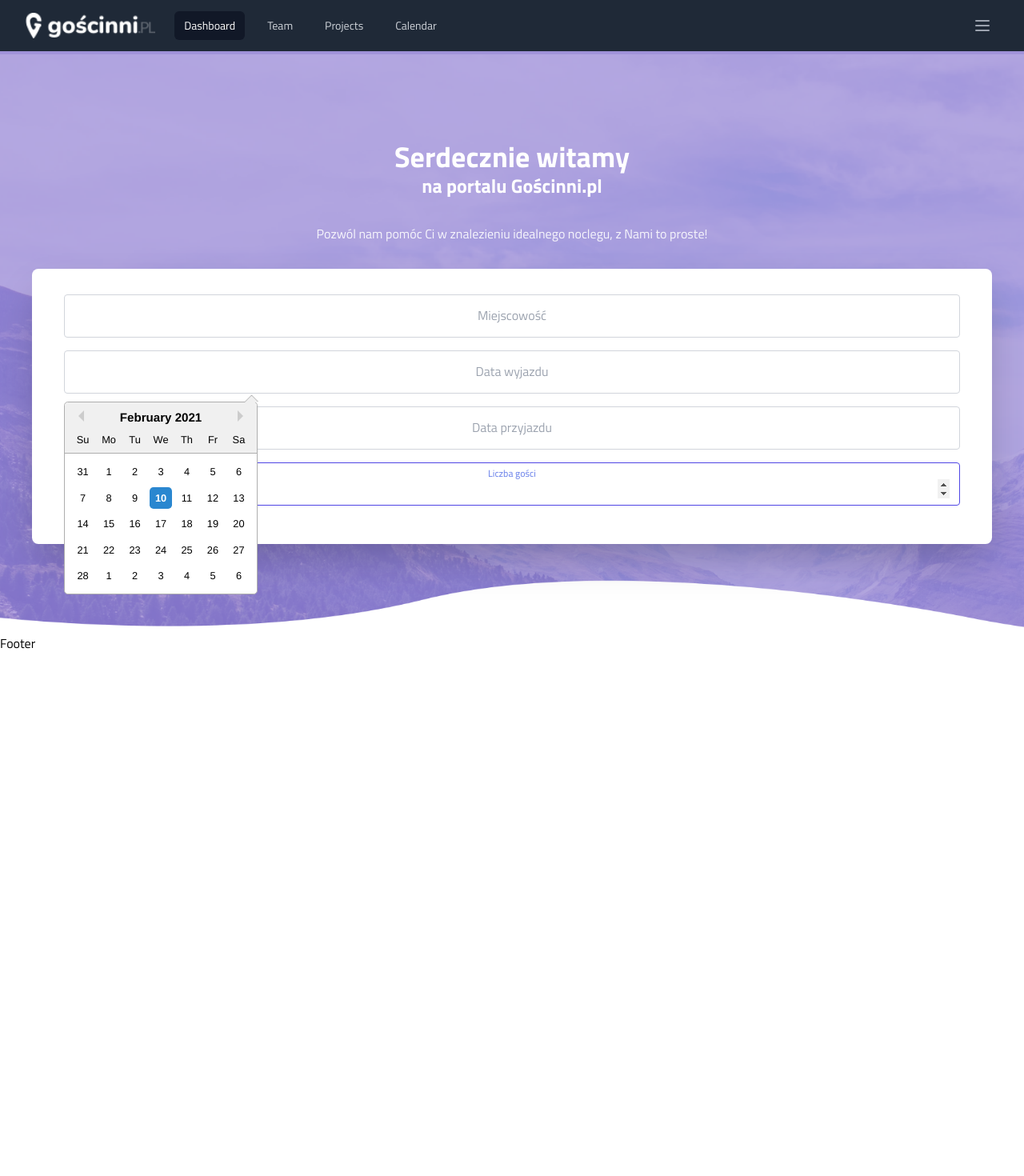
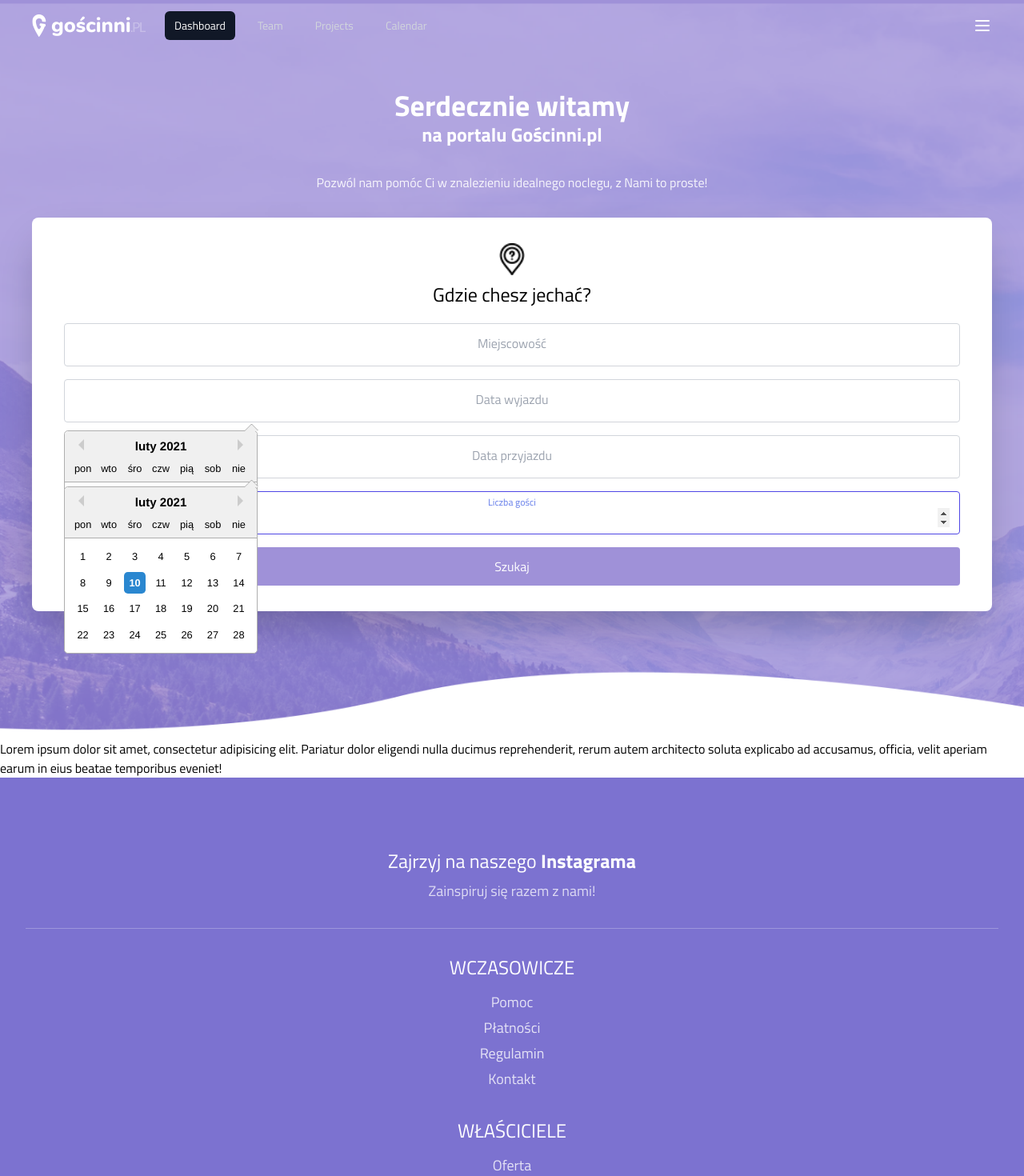
Before and after one commit to adrian-domanski/booking-app, a Next.js app: page / in a window 1280 px wide. Shown: the top 1470 px of the page at 80% size. Before the commit the page ends 816 px from the top, so only its background shows below. Built offline with nearby package versions, Linux system fonts and the light colour scheme.

Commit message:
Basic footer and header

```diff
--- a/components/Layout/Footer.tsx
+++ b/components/Layout/Footer.tsx
@@ -1,10 +1,104 @@
 import React from 'react';
+import {
+  NavGrid,
+  NavGridItem,
+  NavLink,
+  NavList,
+  NavListItem,
+  NavSubTitle,
+  StyledFooter,
+} from '../../styles/components/Footer';
 
 const Footer = () => {
   return (
-    <div>
-      <h1>Footer</h1>
-    </div>
+    <StyledFooter className='py-12 px-4'>
+      <h1 className='text-2xl'>
+        <i className='fab fa-instagram text-4xl mb-2'></i>
+        <br />
+        Zajrzyj na naszego <b>Instagrama</b>
+      </h1>
+      <h2 className='text-lg opacity-75 mt-2'>Zainspiruj się razem z nami!</h2>
+      <hr className='mx-4 my-8' />
+      <NavGrid>
+        <NavGridItem>
+          <NavSubTitle>Wczasowicze</NavSubTitle>
+          <NavList>
+            <NavListItem>
+              <NavLink href='/'>Pomoc</NavLink>
+            </NavListItem>
+            <NavListItem>
+              <NavLink href='/'>Płatności</NavLink>
+            </NavListItem>
+            <NavListItem>
+              <NavLink href='/'>Regulamin</NavLink>
+            </NavListItem>
+            <NavListItem>
+              <NavLink href='/'>Kontakt</NavLink>
+            </NavListItem>
+          </NavList>
+        </NavGridItem>
+        <NavGridItem>
+          <NavSubTitle>Właściciele</NavSubTitle>
+          <NavList>
+            <NavListItem>
+              <NavLink href='/'>Oferta</NavLink>
+            </NavListItem>
+            <NavListItem>
+              <NavLink href='/'>System rezerwacji</NavLink>
+            </NavListItem>
+            <NavListItem>
+              <NavLink href='/'>Zarządzanie obiektem</NavLink>
+            </NavListItem>
+            <NavListItem>
+              <NavLink href='/'>Kontakt</NavLink>
+            </NavListItem>
+          </NavList>
+        </NavGridItem>
+        <NavGridItem>
+          <NavSubTitle>Informacje</NavSubTitle>
+          <NavList>
+            <NavListItem>
+              <NavLink href='/'>Regulamin</NavLink>
+            </NavListItem>
+            <NavListItem>
+              <NavLink href='/'>Polityka prytwatności</NavLink>
+            </NavListItem>
+            <NavListItem>
+              <NavLink href='/'>Wsparcie</NavLink>
+            </NavListItem>
+          </NavList>
+        </NavGridItem>
+      </NavGrid>
+
+      <hr className='mx-4 my-8' />
+
+      <p>
+        Masz pytanie? Zadzwoń na <b>500 600 700</b>, lub napisz na{' '}
+        <b>bok@goscinni.pl</b>
+      </p>
+
+      <input
+        type='text'
+        className='bg-transparent text-xl text-white placeholder-white mt-6 px-4 py-2 border-b'
+        placeholder='Wpisz swój adres email'
+      />
+      <button className='bg-white text-black rounded px-2 py-1 ml-2'>
+        Zapisz
+      </button>
+
+      <p className='mt-8 opacity-75'>
+        Zapisując się do naszego newslettera będziesz otrzymywać powiadomienia o
+        zniżkach i najpopularniejszych kierunkach podróży.
+      </p>
+
+      <hr className='mx-4 my-8' />
+
+      <p>
+        Wszelkie prawa zastrzeżone przez {new Date().getFullYear()} Gościnni Sp.
+        z.o.o.
+      </p>
+      <p className='mt-8'>Dumnie wspierane przez Softwise</p>
+    </StyledFooter>
   );
 };
 
--- a/components/Layout/Layout.tsx
+++ b/components/Layout/Layout.tsx
@@ -1,8 +1,9 @@
-import React from 'react';
+import React, { useEffect, useState } from 'react';
 import Footer from './Footer';
 import Navbar from './Navbar';
 import Head from 'next/head';
 import { createGlobalStyle } from 'styled-components';
+import styled from 'styled-components';
 
 const GlobalStyles = createGlobalStyle`
   * {
@@ -16,6 +17,12 @@
   }
 `;
 
+const PageWrapper = styled.div`
+  &.mousedown *:focus {
+    outline: 0;
+  }
+`;
+
 interface IProps {
   children: React.ReactNode;
   title?: string;
@@ -25,8 +32,22 @@
   children,
   title = 'Gościnni - Znajdź swoje miejsce',
 }) => {
+  const [mouseDown, setMouseDown] = useState(false);
+
+  useEffect(() => {
+    document.addEventListener('mousedown', () => {
+      setMouseDown(true);
+    });
+
+    document.addEventListener('keydown', (e) => {
+      if (e.code === 'Tab') {
+        setMouseDown(false);
+      }
+    });
+  }, []);
+
   return (
-    <>
+    <PageWrapper className={`${mouseDown ? 'mousedown' : ''}`}>
       <GlobalStyles />
       <Head>
         <title>{title ? `${title} | Gościnni` : title}</title>
@@ -35,11 +56,17 @@
           href='https://fonts.googleapis.com/css2?family=Titillium+Web:wght@400;600;700&display=swap'
           rel='stylesheet'
         ></link>
+        <link
+          rel='stylesheet'
+          href='https://cdnjs.cloudflare.com/ajax/libs/font-awesome/5.15.2/css/all.min.css'
+          integrity='sha512-HK5fgLBL+xu6dm/Ii3z4xhlSUyZgTT9tuc/hSrtw6uzJOvgRr2a9jyxxT1ely+B+xFAmJKVSTbpM/CuL7qxO8w=='
+          crossOrigin='anonymous'
+        />
       </Head>
       <Navbar />
       <main>{children}</main>
       <Footer />
-    </>
+    </PageWrapper>
   );
 };
 
--- a/components/Layout/Navbar.tsx
+++ b/components/Layout/Navbar.tsx
@@ -1,22 +1,39 @@
-import React, { useState } from 'react';
-import styled from 'styled-components';
+import React, { useEffect, useState } from 'react';
 
 const Navbar = () => {
   const [isMobileActive, setIsMobileActive] = useState(false);
+  const [isScrolledTop, setIsScrolledTop] = useState(true);
+
+  useEffect(() => {
+    const checkIfScrolledTop = () => {
+      let isTop = isScrolledTop;
+      if (window.pageYOffset === 0 && !isTop) isTop = true;
+      else if (window.pageYOffset !== 0 && isTop) isTop = false;
+      setIsScrolledTop(isTop);
+    };
+
+    window.addEventListener('scroll', checkIfScrolledTop);
+
+    return () => window.removeEventListener('scroll', checkIfScrolledTop);
+  }, []);
 
   const toggleMobileMenu = () => setIsMobileActive(!isMobileActive);
 
   return (
-    <nav className='bg-gray-800'>
+    <nav
+      className={`${
+        isScrolledTop ? 'bg-transparent' : 'bg-themeDarker'
+      } fixed top-0 left-0 w-full transition-colors z-50`}
+    >
       <div className='max-w-7xl mx-auto px-2 sm:px-6 lg:px-8'>
         <div className='relative flex items-center justify-between h-16'>
           <div className='absolute inset-y-0 left-0 flex items-center sm:hidden'></div>
           <div className='flex-1 flex items-start justify-start sm:items-stretch sm:justify-start'>
             <div className='flex-shrink-0 flex items-center'>
               <img
-                className='block h-8 w-auto'
+                className='block h-7 w-auto ml-2'
                 src='/img/logo.png'
-                alt='Workflow'
+                alt='gościnni.pl'
               />
             </div>
             <div className='hidden sm:block sm:ml-6'>
@@ -54,17 +71,12 @@
               <div>
                 {/* Mobile menu button*/}
                 <button
-                  className='inline-flex items-center justify-center p-2 rounded-md text-gray-400 hover:text-white hover:bg-gray-700 focus:outline-none focus:ring-2 focus:ring-inset focus:ring-white'
+                  className='inline-flex items-center justify-center p-2 rounded-md text-white hover:text-white'
                   aria-expanded='false'
                   onClick={toggleMobileMenu}
                 >
-                  <span className='sr-only'>Open main menu</span>
+                  <span className='sr-only'>Otwórz główne menu</span>
                   {/* Icon when menu is closed. */}
-                  {/*
-      Heroicon name: outline/menu
-
-      Menu open: "hidden", Menu closed: "block"
-    */}
                   <svg
                     className={`${isMobileActive ? 'hidden' : 'block'} h-6 w-6`}
                     xmlns='http://www.w3.org/2000/svg'
@@ -81,11 +93,6 @@
                     />
                   </svg>
                   {/* Icon when menu is open. */}
-                  {/*
-      Heroicon name: outline/x
-
-      Menu open: "block", Menu closed: "hidden"
-    */}
                   <svg
                     className={`${isMobileActive ? 'block' : 'hidden'} h-6 w-6`}
                     xmlns='http://www.w3.org/2000/svg'
@@ -107,7 +114,11 @@
           </div>
         </div>
       </div>
-      <div className={`${isMobileActive ? 'block' : 'hidden'} sm:hidden`}>
+      <div
+        className={`${
+          isMobileActive ? 'block' : 'hidden'
+        } sm:hidden bg-themeDarker`}
+      >
         <div className='px-2 pt-2 pb-3 space-y-1'>
           <a
             href='#'
--- a/components/home/Header.tsx
+++ b/components/home/Header.tsx
@@ -3,9 +3,13 @@
   FormGroup,
   Input,
   Label,
+  Button,
   StyledDatePicker,
   StyledHeader,
 } from '../../styles/pages';
+import { registerLocale } from 'react-datepicker';
+import pl from 'date-fns/locale/pl';
+registerLocale('pl', pl);
 
 import 'react-datepicker/dist/react-datepicker.css';
 
@@ -50,9 +54,15 @@
         </h3>
       </div>
       <div
-        className='bg-white mt-8 rounded-lg shadow-2xl py-8 px-10'
+        className='bg-white mt-8 rounded-lg shadow-2xl py-8 px-10 flex flex-col mb-12'
         id='searchBar'
       >
+        <img
+          src='/img/icons/pin.png'
+          alt='znacznik'
+          className='block w-8 mx-auto'
+        />
+        <h1 className='text-center mt-2 mb-5 text-2xl'>Gdzie chesz jechać?</h1>
         <form>
           <FormGroup>
             <Input id='city' type='text' autoFocus={true} />
@@ -62,20 +72,42 @@
             <StyledDatePicker
               id='departureDate'
               type='text'
+              locale='pl'
+              autoFocus={true}
+              selected={departureDate}
+              onChange={(date) => setDepartureDate(date)}
+            />
+            <Label
+              htmlFor='departureDate'
+              className={`${departureDate ? 'selected-date' : ''}`}
+            >
+              Data wyjazdu
+            </Label>
+          </FormGroup>
+          <FormGroup>
+            <StyledDatePicker
+              id='arrivalDate'
+              type='text'
+              locale='pl'
               autoFocus={true}
               selected={arrivalDate}
               onChange={(date) => setArrivalDate(date)}
             />
-            <Label htmlFor='departureDate'>Data wyjazdu</Label>
-          </FormGroup>
-          <FormGroup>
-            <Input id='arrivalDate' type='text' autoFocus={true} />
-            <Label htmlFor='arrivalDate'>Data przyjazdu</Label>
+            <Label
+              htmlFor='arrivalDate'
+              className={`${arrivalDate ? 'selected-date' : ''}`}
+            >
+              Data przyjazdu
+            </Label>
           </FormGroup>
           <FormGroup>
             <Input id='guestCount' type='number' autoFocus={true} />
-            <Label htmlFor='departureDate'>Liczba gości</Label>
+            <Label htmlFor='guestCount'>Liczba gości</Label>
           </FormGroup>
+          <Button type='submit'>
+            Szukaj
+            {/* <i className='fas fa-search'></i> */}
+          </Button>
         </form>
       </div>
     </StyledHeader>
--- a/pages/index.tsx
+++ b/pages/index.tsx
@@ -5,6 +5,10 @@
   return (
     <Layout>
       <Header />
+      Lorem ipsum dolor sit amet, consectetur adipisicing elit. Pariatur dolor
+      eligendi nulla ducimus reprehenderit, rerum autem architecto soluta
+      explicabo ad accusamus, officia, velit aperiam earum in eius beatae
+      temporibus eveniet!
     </Layout>
   );
 }
--- /dev/null
+++ b/styles/components/Footer.tsx
@@ -0,0 +1,32 @@
+import styled from 'styled-components';
+
+export const StyledFooter = styled.footer`
+  background-color: #7c72d0;
+  color: #fff;
+  text-align: center;
+
+  hr {
+    border-color: #beb9e8;
+    opacity: 0.5;
+  }
+`;
+
+export const NavGrid = styled.section``;
+
+export const NavGridItem = styled.div`
+  &:not(:first-child) {
+    margin-top: 2rem;
+  }
+`;
+
+export const NavSubTitle = styled.h3.attrs({
+  className: 'text-2xl mb-3 uppercase',
+})``;
+
+export const NavList = styled.ul.attrs({ className: 'leading-8' })``;
+
+export const NavListItem = styled.li``;
+
+export const NavLink = styled.a.attrs({
+  className: 'text-lg opacity-80 hover:opacity-100 transition-opacit',
+})``;
--- a/styles/pages/index.tsx
+++ b/styles/pages/index.tsx
@@ -17,6 +17,13 @@
     font-size: 0.75rem;
     transition: all 0.2s ease-out;
     top: -0.1rem;
+    color: #667eea;
+  }
+
+  .selected-date {
+    font-size: 0.75rem;
+    transition: all 0.2s ease-out;
+    top: -0.1rem !important;
     color: #667eea;
   }
 
@@ -52,3 +59,12 @@
   className:
     'label absolute mb-0 -mt-3 pt-4 leading-tighter text-gray-400 text-base cursor-text',
 })``;
+
+export const Button = styled.button.attrs({
+  className:
+    'bg-theme text-white p-3 w-full rounded transition-colors hover:bg-themeDarker',
+})`
+  &:hover {
+    background-color: #9487cf;
+  }
+`;
```
Also changed, not shown: tailwind.config.js (+7 -1 lines).
